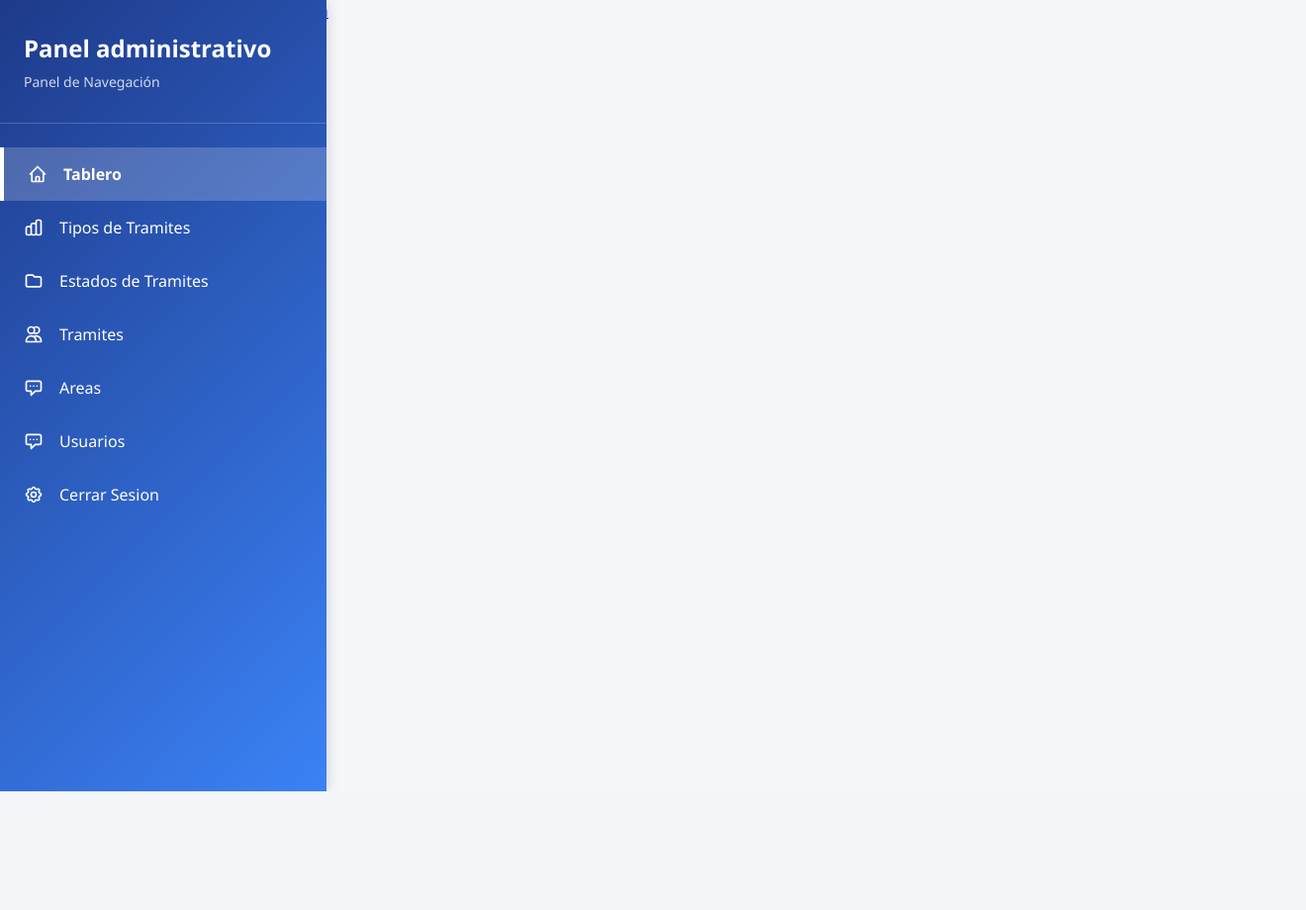
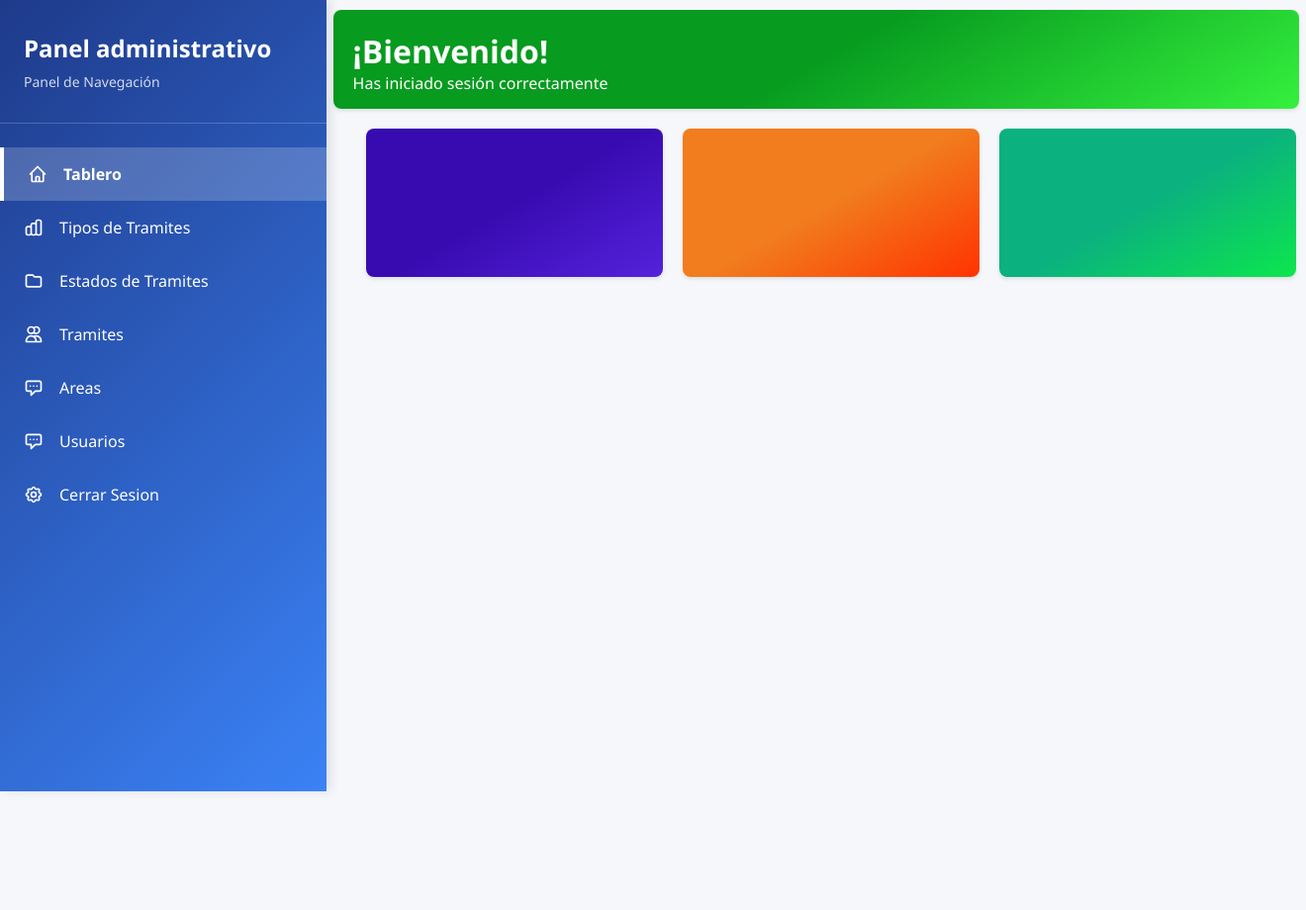
Before and after one commit to Hectorchan10/SistemaTramites, a PHP site: page /views/admin/dashboard.php in a window 1320 px wide. Shown: the whole page at 99% size. Before the commit the page ends 800 px from the top, so only its background shows below. Run offline with PHP 8.4, Linux system fonts and the light colour scheme.

Commit message:
tablero avance

```diff
--- /dev/null
+++ b/style/tableroadmin.css
@@ -0,0 +1,61 @@
+* {
+    font-family: 'Segoe UI', Tahoma, Geneva, Verdana, sans-serif;
+}
+
+.tarjeta-mensaje {
+    background: linear-gradient(150deg, #079b1f 50%, #35f03e 100%);
+    color: white;
+    border-radius: 8px;
+    box-shadow: 0 2px 4px rgba(0, 0, 0, 0.1);
+    padding: 20px;
+    text-align: left;
+    margin: 10px;
+    width: 74%;
+    height: 100px;
+    position: absolute;
+    margin-left: 25.5%;
+}
+.tablero{
+    display: flex;
+    justify-content: space-around;
+    margin-left: 5%;
+    position: relative;
+    top: 120px;
+}
+
+
+
+.tarjeta-usuarios {
+    background: linear-gradient(150deg, #380bb1 50%, #5422db 100%);
+    border-radius: 8px;
+    box-shadow: 0 2px 4px rgba(0, 0, 0, 0.1);
+    padding: 20px;
+    text-align: center;
+    margin: 10px;
+
+    width: 300px;
+    height: 150px;
+}
+.tarjeta-tramites {
+    background: linear-gradient(150deg, rgb(241, 125, 30) 50%, rgb(255, 51, 0) 100%);
+    border-radius: 8px;
+    box-shadow: 0 2px 4px rgba(0, 0, 0, 0.1);
+    padding: 20px;
+    text-align: center;
+    margin: 10px;
+
+    width: 300px;
+    height: 150px;
+}
+
+.tarjeta-areas {
+    background: linear-gradient(150deg, #0bb17f 50%, #0ce64d 100%);
+    border-radius: 8px;
+    box-shadow: 0 2px 4px rgba(0, 0, 0, 0.1);
+    padding: 20px;
+    text-align: center;
+    margin: 10px;
+
+    width: 300px;
+    height: 150px;
+}
--- a/views/admin/dashboard.php
+++ b/views/admin/dashboard.php
@@ -1,16 +1,39 @@
 <!DOCTYPE html>
-<html lang="en">
+<html lang="es">
 <head>
     <meta charset="UTF-8">
     <meta name="viewport" content="width=device-width, initial-scale=1.0">
-    <title>Document</title>
+    <title>Tablero</title>
+    <link rel="stylesheet" href="/style/tableroadmin.css">
 </head>
 <body>
     <?php include '../sidebaradministrador.php'; ?>
     <h1>Administrador</h1>
-
     <nav style="margin-bottom: 20px;">
     <a href="/logout.php" class="btn-logout">Cerrar sesión</a>
     </nav>
+
+    <div class="tarjeta-mensaje">
+        <h1>¡Bienvenido!</h1>
+        <p>Has iniciado sesión correctamente</p>
+    </div>
+
+    <div class="tablero" id="tablero">
+        <div id="total-usuarios" class="tarjeta-usuarios">
+
+        </div>
+
+        <div id="total-tramites" class="tarjeta-tramites">
+
+        </div>
+
+        <div id="total-areas" class="tarjeta-areas">
+
+        </div>
+    </div>
+
+
+
+
 </body>
 </html>
```
